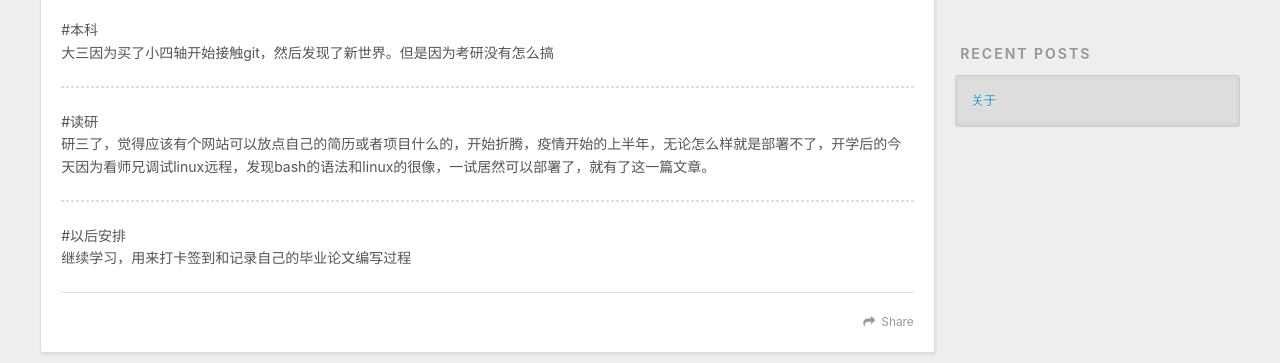
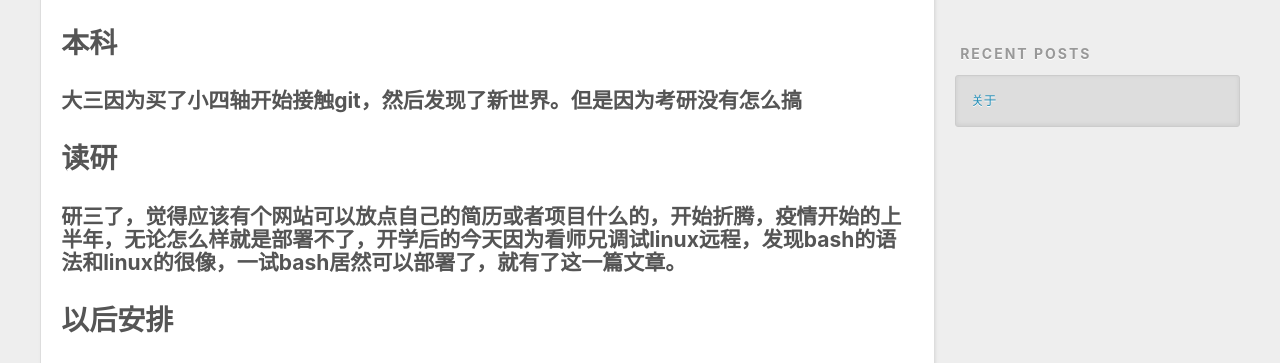
Before and after one commit to ZXJohn/ZXJohn.github.io, a plain HTML site: page 2020/07/27/关于/index.html in a window 1280 px wide. Shown: the part 434-797 px from the top of the page. Drawn offline with nearby package versions, Linux system fonts and the light colour scheme.

Commit message:
Site updated: 2020-07-28 13:40:29

```diff
--- a/2020/07/27/关于/index.html
+++ b/2020/07/27/关于/index.html
@@ -7,15 +7,15 @@
 
   <title>关于 | Soaring</title>
   <meta name="viewport" content="width=device-width, initial-scale=1, maximum-scale=1">
-  <meta name="description" content="#本科大三因为买了小四轴开始接触git，然后发现了新世界。但是因为考研没有怎么搞  #读研研三了，觉得应该有个网站可以放点自己的简历或者项目什么的，开始折腾，疫情开始的上半年，无论怎么样就是部署不了，开学后的今天因为看师兄调试linux远程，发现bash的语法和linux的很像，一试居然可以部署了，就有了这一篇文章。  #以后安排继续学习，用来打卡签到和记录自己的毕业论文编写过程">
+  <meta name="description" content="本科大三因为买了小四轴开始接触git，然后发现了新世界。但是因为考研没有怎么搞读研研三了，觉得应该有个网站可以放点自己的简历或者项目什么的，开始折腾，疫情开始的上半年，无论怎么样就是部署不了，开学后的今天因为看师兄调试linux远程，发现bash的语法和linux的很像，一试bash居然可以部署了，就有了这一篇文章。以后安排继续学习，用来打卡签到和记录自己的毕业论文编写过程">
 <meta property="og:type" content="article">
 <meta property="og:title" content="关于">
 <meta property="og:url" content="http://yoursite.com/2020/07/27/%E5%85%B3%E4%BA%8E/index.html">
 <meta property="og:site_name" content="Soaring">
-<meta property="og:description" content="#本科大三因为买了小四轴开始接触git，然后发现了新世界。但是因为考研没有怎么搞  #读研研三了，觉得应该有个网站可以放点自己的简历或者项目什么的，开始折腾，疫情开始的上半年，无论怎么样就是部署不了，开学后的今天因为看师兄调试linux远程，发现bash的语法和linux的很像，一试居然可以部署了，就有了这一篇文章。  #以后安排继续学习，用来打卡签到和记录自己的毕业论文编写过程">
+<meta property="og:description" content="本科大三因为买了小四轴开始接触git，然后发现了新世界。但是因为考研没有怎么搞读研研三了，觉得应该有个网站可以放点自己的简历或者项目什么的，开始折腾，疫情开始的上半年，无论怎么样就是部署不了，开学后的今天因为看师兄调试linux远程，发现bash的语法和linux的很像，一试bash居然可以部署了，就有了这一篇文章。以后安排继续学习，用来打卡签到和记录自己的毕业论文编写过程">
 <meta property="og:locale" content="en_US">
 <meta property="article:published_time" content="2020-07-27T13:16:40.000Z">
-<meta property="article:modified_time" content="2020-07-27T13:32:41.191Z">
+<meta property="article:modified_time" content="2020-07-28T05:36:25.171Z">
 <meta property="article:author" content="John Stenis">
 <meta name="twitter:card" content="summary">
 
@@ -88,11 +88,7 @@
 
     <div class="article-entry" itemprop="articleBody">
 
-        <p>#本科<br>大三因为买了小四轴开始接触git，然后发现了新世界。但是因为考研没有怎么搞</p>
-<hr>
-<p>#读研<br>研三了，觉得应该有个网站可以放点自己的简历或者项目什么的，开始折腾，疫情开始的上半年，无论怎么样就是部署不了，开学后的今天因为看师兄调试linux远程，发现bash的语法和linux的很像，一试居然可以部署了，就有了这一篇文章。</p>
-<hr>
-<p>#以后安排<br>继续学习，用来打卡签到和记录自己的毕业论文编写过程</p>
+        <h1 id="本科"><a href="#本科" class="headerlink" title="本科"></a>本科</h1><h2 id="大三因为买了小四轴开始接触git，然后发现了新世界。但是因为考研没有怎么搞"><a href="#大三因为买了小四轴开始接触git，然后发现了新世界。但是因为考研没有怎么搞" class="headerlink" title="大三因为买了小四轴开始接触git，然后发现了新世界。但是因为考研没有怎么搞"></a>大三因为买了小四轴开始接触git，然后发现了新世界。但是因为考研没有怎么搞</h2><h1 id="读研"><a href="#读研" class="headerlink" title="读研"></a>读研</h1><h2 id="研三了，觉得应该有个网站可以放点自己的简历或者项目什么的，开始折腾，疫情开始的上半年，无论怎么样就是部署不了，开学后的今天因为看师兄调试linux远程，发现bash的语法和linux的很像，一试bash居然可以部署了，就有了这一篇文章。"><a href="#研三了，觉得应该有个网站可以放点自己的简历或者项目什么的，开始折腾，疫情开始的上半年，无论怎么样就是部署不了，开学后的今天因为看师兄调试linux远程，发现bash的语法和linux的很像，一试bash居然可以部署了，就有了这一篇文章。" class="headerlink" title="研三了，觉得应该有个网站可以放点自己的简历或者项目什么的，开始折腾，疫情开始的上半年，无论怎么样就是部署不了，开学后的今天因为看师兄调试linux远程，发现bash的语法和linux的很像，一试bash居然可以部署了，就有了这一篇文章。"></a>研三了，觉得应该有个网站可以放点自己的简历或者项目什么的，开始折腾，疫情开始的上半年，无论怎么样就是部署不了，开学后的今天因为看师兄调试linux远程，发现bash的语法和linux的很像，一试bash居然可以部署了，就有了这一篇文章。</h2><h1 id="以后安排"><a href="#以后安排" class="headerlink" title="以后安排"></a>以后安排</h1><p>继续学习，用来打卡签到和记录自己的毕业论文编写过程</p>
 
 
     </div>
```
Also changed, not shown: index.html (+1 -5 lines).
